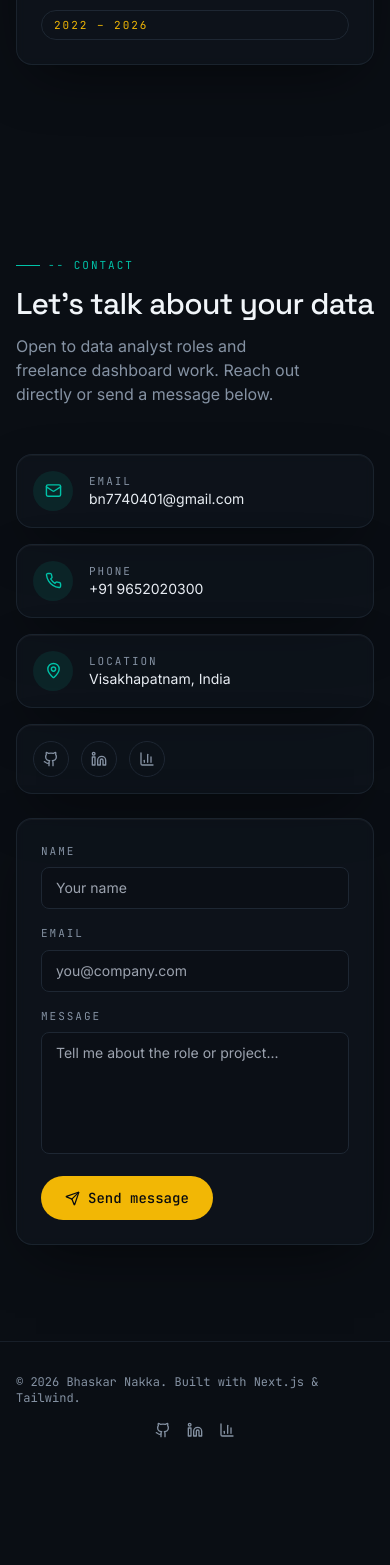
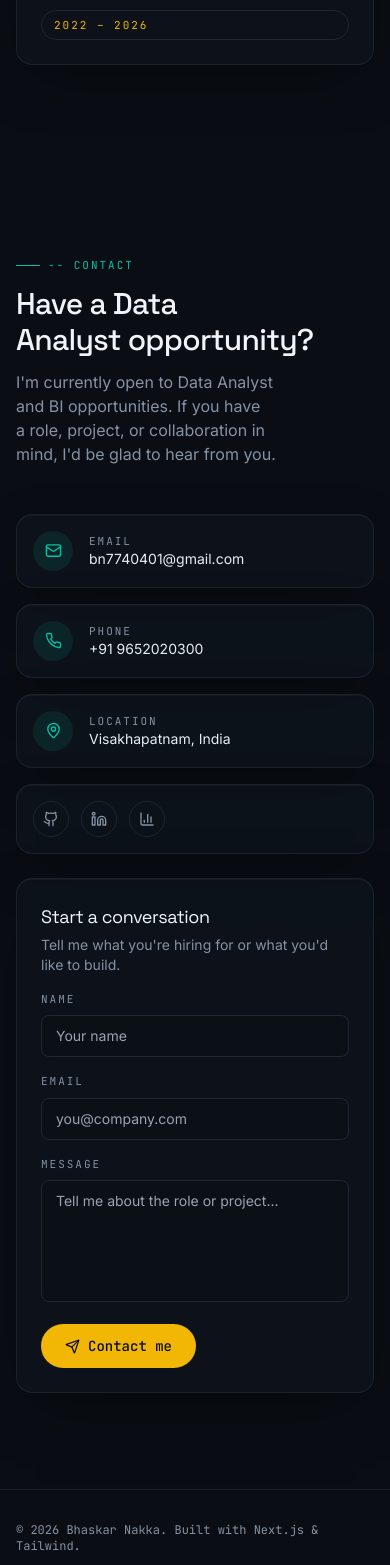
Before and after one commit to bhaskar-nb/portfolio, a Next.js app: page / in a window 390 px wide. Shown: the part 10167-11732 px from the top of the page. Before the commit the page ends 11637 px from the top, so only its background shows below. Built offline with nearby package versions, Linux system fonts and the light colour scheme.

Commit message:
Strengthen recruiter-facing contact CTA and message flow

```diff
--- a/components/Contact.tsx
+++ b/components/Contact.tsx
@@ -25,8 +25,8 @@ export default function Contact() {
 
   function handleSubmit(e: React.FormEvent) {
     e.preventDefault();
-    const subject = encodeURIComponent(`Portfolio inquiry from ${form.name || "a visitor"}`);
-    const body = encodeURIComponent(`${form.message}\n\n— ${form.name} (${form.email})`);
+    const subject = encodeURIComponent(`Data Analyst opportunity — ${form.name || "portfolio visitor"}`);
+    const body = encodeURIComponent(`Hi Bhaskar,\n\n${form.message}\n\n— ${form.name} (${form.email})`);
     window.location.href = `mailto:${profile.email}?subject=${subject}&body=${body}`;
     setSent(true);
     setTimeout(() => setSent(false), 3000);
@@ -37,8 +37,8 @@ export default function Contact() {
       <div className="mx-auto max-w-6xl px-4 sm:px-6">
         <SectionHeading
           eyebrow="-- contact"
-          title="Let's talk about your data"
-          description="Open to data analyst roles and freelance dashboard work. Reach out directly or send a message below."
+          title="Have a Data Analyst opportunity?"
+          description="I'm currently open to Data Analyst and BI opportunities. If you have a role, project, or collaboration in mind, I'd be glad to hear from you."
         />
 
         <div className="grid grid-cols-1 gap-6 lg:grid-cols-5">
@@ -53,87 +53,29 @@ export default function Contact() {
                 transition={{ duration: 0.45, delay: i * 0.08 }}
                 className="panel flex items-center gap-4 p-4 transition-colors hover:border-teal/50"
               >
-                <div className="flex h-10 w-10 shrink-0 items-center justify-center rounded-full bg-teal/10 text-teal">
-                  <item.icon size={17} />
-                </div>
-                <div>
-                  <div className="mono-tag">{item.label}</div>
-                  <div className="text-sm text-ink-200">{item.value}</div>
-                </div>
+                <div className="flex h-10 w-10 shrink-0 items-center justify-center rounded-full bg-teal/10 text-teal"><item.icon size={17} /></div>
+                <div><div className="mono-tag">{item.label}</div><div className="text-sm text-ink-200">{item.value}</div></div>
               </motion.a>
             ))}
 
-            <motion.div
-              initial={{ opacity: 0, y: 16 }}
-              whileInView={{ opacity: 1, y: 0 }}
-              viewport={{ once: true, margin: "-60px" }}
-              transition={{ duration: 0.45, delay: 0.3 }}
-              className="panel flex items-center gap-3 p-4"
-            >
+            <motion.div initial={{ opacity: 0, y: 16 }} whileInView={{ opacity: 1, y: 0 }} viewport={{ once: true, margin: "-60px" }} transition={{ duration: 0.45, delay: 0.3 }} className="panel flex items-center gap-3 p-4">
               {socials.map((s) => (
-                <a
-                  key={s.label}
-                  href={s.href}
-                  target="_blank"
-                  rel="noreferrer"
-                  aria-label={s.label}
-                  className="flex h-9 w-9 items-center justify-center rounded-full border border-base-500 text-ink-400 transition-colors hover:border-gold/60 hover:text-gold"
-                >
-                  <s.icon size={16} />
-                </a>
+                <a key={s.label} href={s.href} target="_blank" rel="noreferrer" aria-label={s.label} className="flex h-9 w-9 items-center justify-center rounded-full border border-base-500 text-ink-400 transition-colors hover:border-gold/60 hover:text-gold"><s.icon size={16} /></a>
               ))}
             </motion.div>
           </div>
 
-          <motion.form
-            onSubmit={handleSubmit}
-            initial={{ opacity: 0, y: 20 }}
-            whileInView={{ opacity: 1, y: 0 }}
-            viewport={{ once: true, margin: "-60px" }}
-            transition={{ duration: 0.5, delay: 0.1 }}
-            className="panel space-y-4 p-6 lg:col-span-3"
-          >
+          <motion.form onSubmit={handleSubmit} initial={{ opacity: 0, y: 20 }} whileInView={{ opacity: 1, y: 0 }} viewport={{ once: true, margin: "-60px" }} transition={{ duration: 0.5, delay: 0.1 }} className="panel space-y-4 p-6 lg:col-span-3">
+            <div>
+              <h3 className="font-display text-lg text-ink-100">Start a conversation</h3>
+              <p className="mt-1 text-sm text-ink-400">Tell me what you're hiring for or what you'd like to build.</p>
+            </div>
             <div className="grid grid-cols-1 gap-4 sm:grid-cols-2">
-              <div>
-                <label className="mono-tag mb-2 block" htmlFor="name">Name</label>
-                <input
-                  id="name"
-                  required
-                  value={form.name}
-                  onChange={(e) => setForm({ ...form, name: e.target.value })}
-                  className="w-full rounded-lg border border-base-500 bg-base-800/60 px-3.5 py-2.5 text-sm text-ink-100 outline-none transition-colors focus:border-teal"
-                  placeholder="Your name"
-                />
-              </div>
-              <div>
-                <label className="mono-tag mb-2 block" htmlFor="email">Email</label>
-                <input
-                  id="email"
-                  type="email"
-                  required
-                  value={form.email}
-                  onChange={(e) => setForm({ ...form, email: e.target.value })}
-                  className="w-full rounded-lg border border-base-500 bg-base-800/60 px-3.5 py-2.5 text-sm text-ink-100 outline-none transition-colors focus:border-teal"
-                  placeholder="you@company.com"
-                />
-              </div>
+              <div><label className="mono-tag mb-2 block" htmlFor="name">Name</label><input id="name" required value={form.name} onChange={(e) => setForm({ ...form, name: e.target.value })} className="w-full rounded-lg border border-base-500 bg-base-800/60 px-3.5 py-2.5 text-sm text-ink-100 outline-none transition-colors focus:border-teal" placeholder="Your name" /></div>
+              <div><label className="mono-tag mb-2 block" htmlFor="email">Email</label><input id="email" type="email" required value={form.email} onChange={(e) => setForm({ ...form, email: e.target.value })} className="w-full rounded-lg border border-base-500 bg-base-800/60 px-3.5 py-2.5 text-sm text-ink-100 outline-none transition-colors focus:border-teal" placeholder="you@company.com" /></div>
             </div>
-            <div>
-              <label className="mono-tag mb-2 block" htmlFor="message">Message</label>
-              <textarea
-                id="message"
-                required
-                rows={5}
-                value={form.message}
-                onChange={(e) => setForm({ ...form, message: e.target.value })}
-                className="w-full resize-none rounded-lg border border-base-500 bg-base-800/60 px-3.5 py-2.5 text-sm text-ink-100 outline-none transition-colors focus:border-teal"
-                placeholder="Tell me about the role or project..."
-              />
-            </div>
-            <MagneticButton type="submit" className="btn-primary w-full justify-center sm:w-auto">
-              {sent ? <Check size={15} /> : <Send size={15} />}
-              {sent ? "Opening your mail app…" : "Send message"}
-            </MagneticButton>
+            <div><label className="mono-tag mb-2 block" htmlFor="message">Message</label><textarea id="message" required rows={5} value={form.message} onChange={(e) => setForm({ ...form, message: e.target.value })} className="w-full resize-none rounded-lg border border-base-500 bg-base-800/60 px-3.5 py-2.5 text-sm text-ink-100 outline-none transition-colors focus:border-teal" placeholder="Tell me about the role or project..." /></div>
+            <MagneticButton type="submit" className="btn-primary w-full justify-center sm:w-auto">{sent ? <Check size={15} /> : <Send size={15} />}{sent ? "Opening your mail app…" : "Contact me"}</MagneticButton>
           </motion.form>
         </div>
       </div>
```
